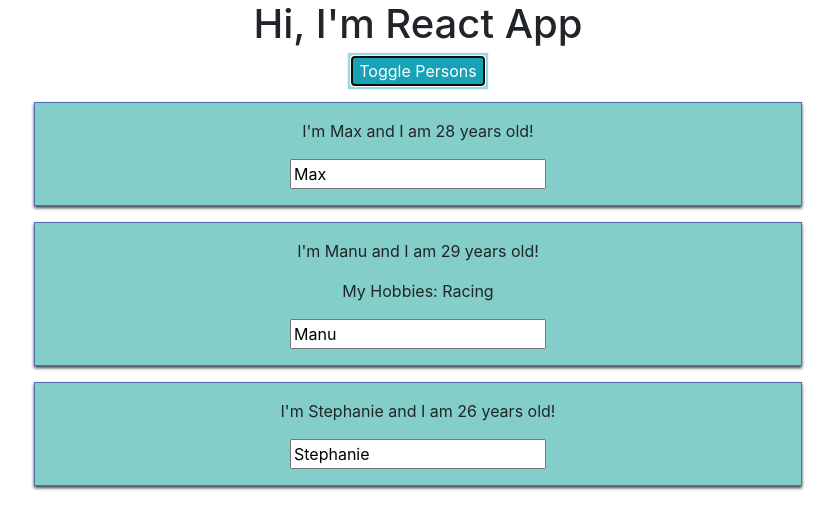
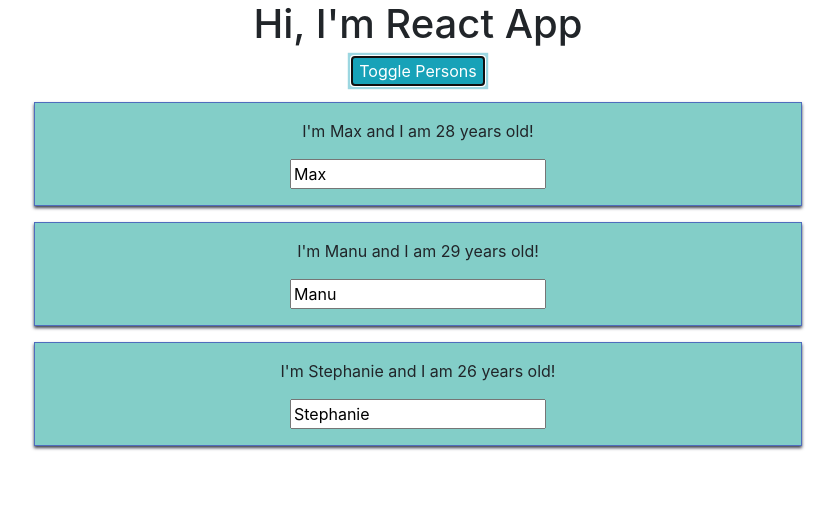
Before and after one commit to yogi721/react-app, a React (Create React App) app: page / in a window 1280 px wide. Both pictures are taken after a click on the button "Toggle Persons". Shown: the top 528 px of the page, without its empty margins (222-1057 px from the left). Built offline with nearby package versions, Linux system fonts and the light colour scheme.

Commit message:
Working with Lists and Conditionals

```diff
--- a/src/App.js
+++ b/src/App.js
@@ -6,36 +6,41 @@
 class App extends Component {
   state = {
     persons: [
-      {name: 'Max', age: 28},
-      {name: 'Manu', age: 29},
-      {name: 'Stephanie', age: 26}
+      {id: 1, name: 'Max', age: 28},
+      {id: 2, name: 'Manu', age: 29},
+      {id: 3, name: 'Stephanie', age: 26}
     ],
     showPersons: false
   }
 
-  togglePersonsHandler = ()=>{
+  togglePersonsHandler = () => {
     const deosShow = this.state.showPersons;
     this.setState({showPersons: !deosShow})
   }
 
-  switchNameHandler = (newName) => {
-    this.setState({
-      persons: [
-        {name: newName, age: 28},
-        {name: 'Manu', age: 29},
-        {name: 'Stephanie', age: 26}
-      ]
-    })
+  nameChangedHandler = (event, id) => {
+    const personIndex = this.state.persons.findIndex(p => {
+      return p.id === id;
+    });
+
+    const person = {
+      ...this.state.persons[personIndex]
+    };
+
+    // const person = Object.assign({}, this.state.persons[personIndex]);
+    person.name = event.target.value;
+
+    const persons = [...this.state.persons];
+    persons[personIndex] = person;
+
+    this.setState({ persons: persons });
   }
 
-  nameChangedHandler = (event) => {
-    this.setState( {
-      persons: [
-        { name: 'Max', age: 28 },
-        { name: event.target.value, age: 29 },
-        { name: 'Stephanie', age: 26 }
-      ]
-    } )
+  deletePersonHandler = (personIndex) => {
+    // const persons = this.state.persons.slice();
+    const persons = [...this.state.persons];
+    persons.splice(personIndex, 1);
+    this.setState({persons: persons})
   }
 
   render() {
@@ -43,19 +48,14 @@
     if(this.state.showPersons){
       persons = (
         <div>
-          <Person
-            name={this.state.persons[0].name}
-            age={this.state.persons[0].age} />
-          <Person
-            name={this.state.persons[1].name}
-            age={this.state.persons[1].age}
-            click={this.switchNameHandler.bind(this, 'Mehdi!')}
-            changed={this.nameChangedHandler} >
-            My Hobbies: Racing
-          </Person>
-          <Person
-          name={this.state.persons[2].name}
-          age={this.state.persons[2].age} />
+          {this.state.persons.map((person, index) =>{
+            return <Person
+              click={() => this.deletePersonHandler(index)}
+              name={person.name}
+              age={person.age}
+              key={person.id}
+              changed={(event) => this.nameChangedHandler(event, person.id)}/>
+          })}
         </div>
       );
     }
```
